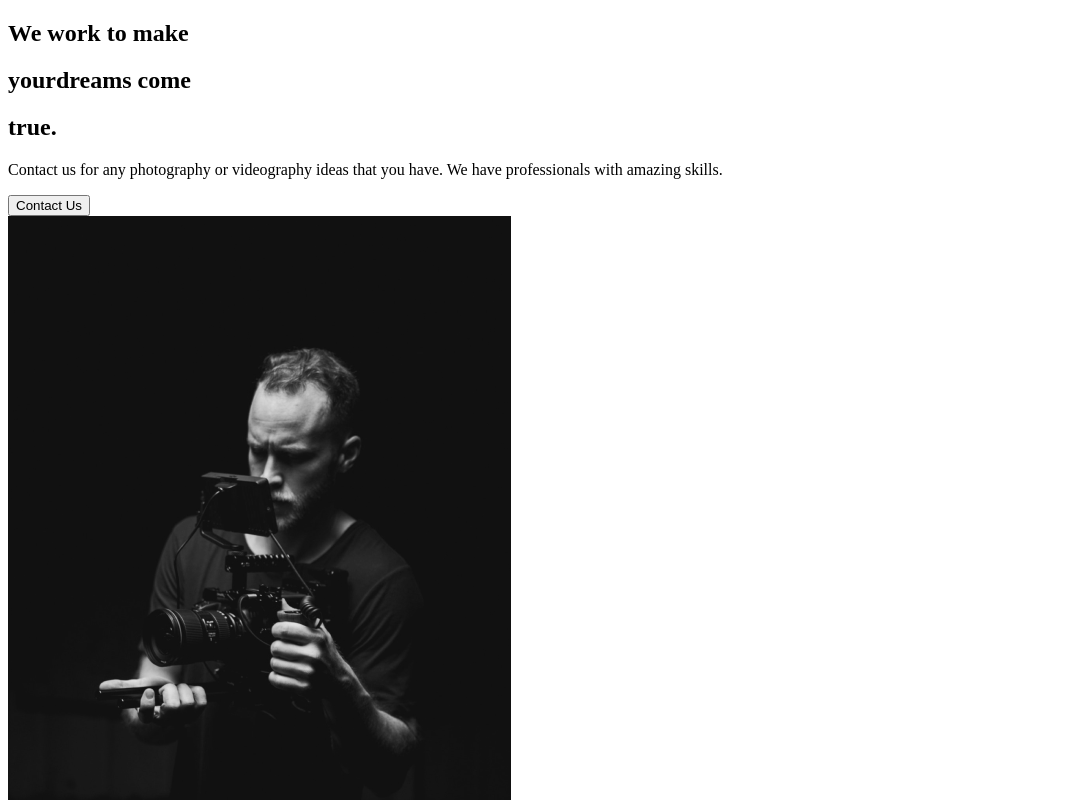
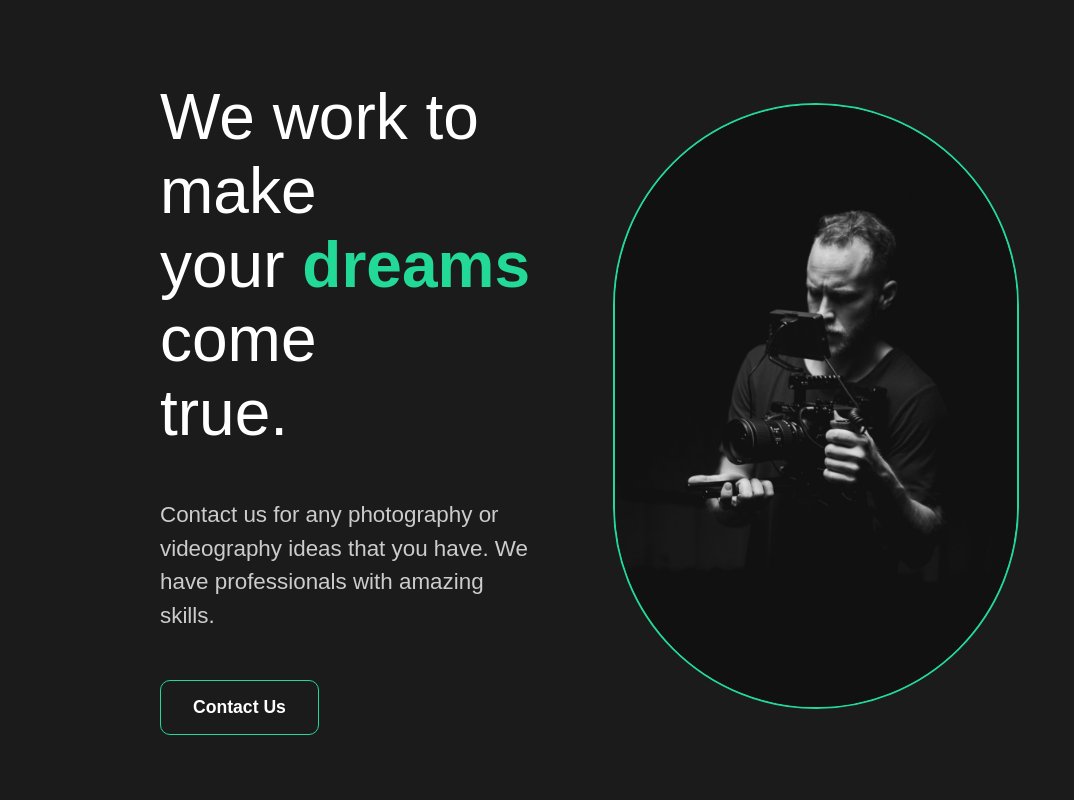
Before and after one commit to frederikheimes/creative-react-course, a React (Create React App) app: page / in a window 1280 px wide. Shown: the top 800 px of the page, without its empty margins (0-1074 px from the left). Built offline with nearby package versions, Linux system fonts and the light colour scheme.

Commit message:
5. Intro to Styled Components

```diff
--- a/src/App.js
+++ b/src/App.js
@@ -1,10 +1,12 @@
 import React from "react";
+import { GlobalStyle } from "./components/GlobalStyle";
 //Import pages
 import { AboutUs } from "./pages/AboutUs";
 
 function App() {
   return (
     <div className="App">
+      <GlobalStyle />
       <AboutUs />
     </div>
   );
--- a/src/components/AboutSection.js
+++ b/src/components/AboutSection.js
@@ -1,33 +1,67 @@
 import React from "react";
 import home1 from "../img/home1.png";
+//Styled
+import styled from "styled-components";
 
 export const AbouSection = () => {
   return (
-    <div>
-      <div className="description">
+    <StyledAbout>
+      <Description>
         <div className="title">
-          <div className="hide">
+          <Hide>
             <h2>We work to make</h2>
-          </div>
-          <div className="hide">
+          </Hide>
+          <Hide>
             <h2>
               your
-              <span>dreams</span> come
+              <span> dreams</span> come
             </h2>
-          </div>
-          <div className="hide">
+          </Hide>
+          <Hide>
             <h2>true.</h2>
-          </div>
+          </Hide>
         </div>
         <p>
           Contact us for any photography or videography ideas that you have. We
           have professionals with amazing skills.
         </p>
         <button>Contact Us</button>
-      </div>
-      <div className="image">
+      </Description>
+      <Img>
         <img src={home1} alt="guy with a camera" />
-      </div>
-    </div>
+      </Img>
+    </StyledAbout>
   );
 };
+
+//Styled Components
+const StyledAbout = styled.div`
+  min-height: 100vh;
+  display: flex;
+  align-items: center;
+  justify-content: space-between;
+  padding: 5rem 10rem;
+  color: white;
+`;
+
+const Description = styled.div`
+  flex: 1;
+  padding-right: 5rem;
+  h2 {
+    font-weight: lighter;
+  }
+`;
+
+const Img = styled.div`
+  img {
+    flex: 1;
+    overflow: hidden;
+    width: 80%;
+    border-radius: 750px;
+    border: solid 2px #23d997;
+  }
+`;
+
+const Hide = styled.div`
+  overflow: hidden;
+`;
--- /dev/null
+++ b/src/components/GlobalStyle.js
@@ -0,0 +1,55 @@
+import { createGlobalStyle } from "styled-components";
+export const GlobalStyle = createGlobalStyle`
+*{
+    margin: 0;
+    padding: 0;
+    box-sizing: border-box;
+    font-family: Arial, Helvetica, sans-serif;
+}
+
+body{
+    background-color: #1b1b1b;
+}
+
+button{
+    font-weight: bold;
+    font-size: 1.1rem;
+    cursor: pointer;
+    padding: 1rem 2rem;
+    border: 1px solid #23d997;
+    border-radius: 10px;
+    background: transparent;
+    color: white;
+    transition: all 0.5s ease;
+    &:hover{
+        background-color: #23d997;
+        color: white;
+    }
+}
+h2{
+        font-weight: lighter;
+        font-size: 4rem;
+    }
+
+    h3{
+        color: white;
+    }
+    h4{
+        font-weight: bold;
+
+    }
+    a{
+        font-size: 1.1rem;
+    }
+    span{
+        font-weight: bold;
+        color: #23d997;
+    }
+    p{
+        padding: 3rem 0rem;
+        color: #ccc;
+        font-size: 1.4rem;
+        line-height: 150%;
+    }
+
+`;
```
